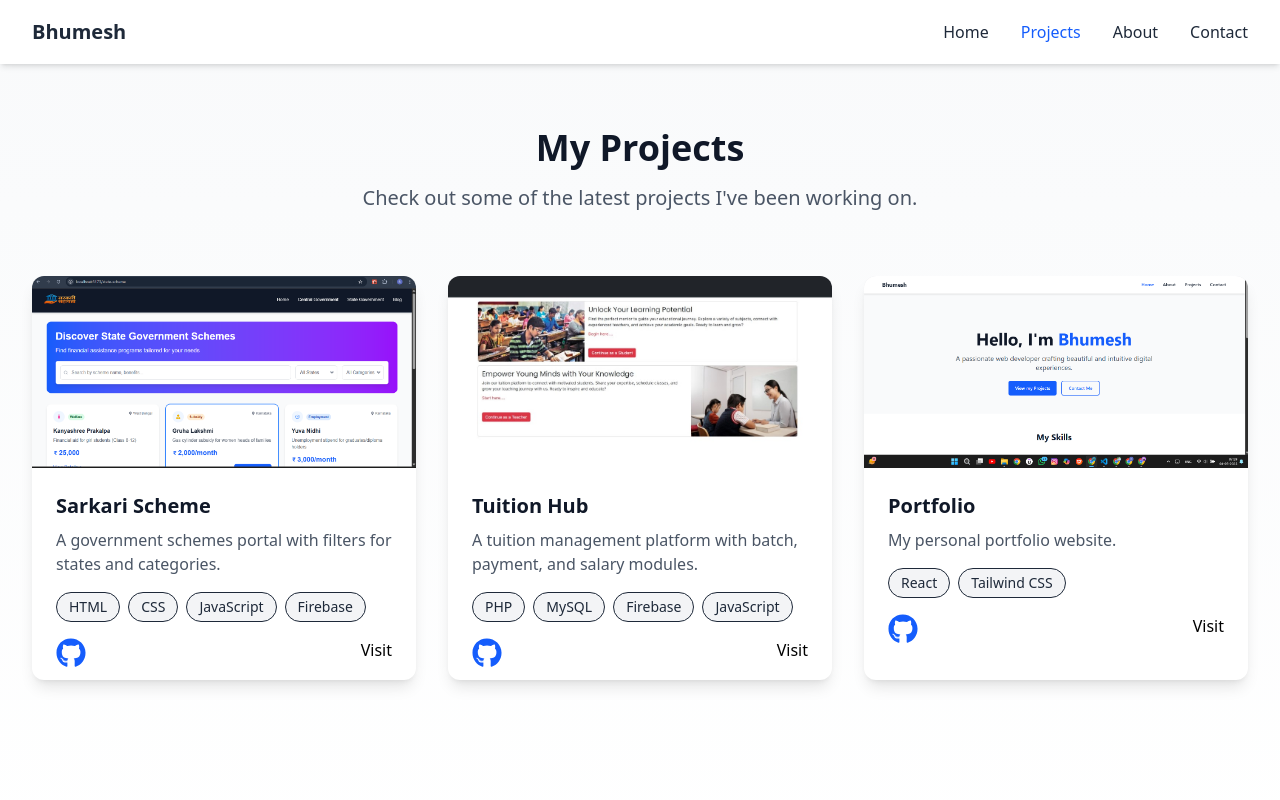
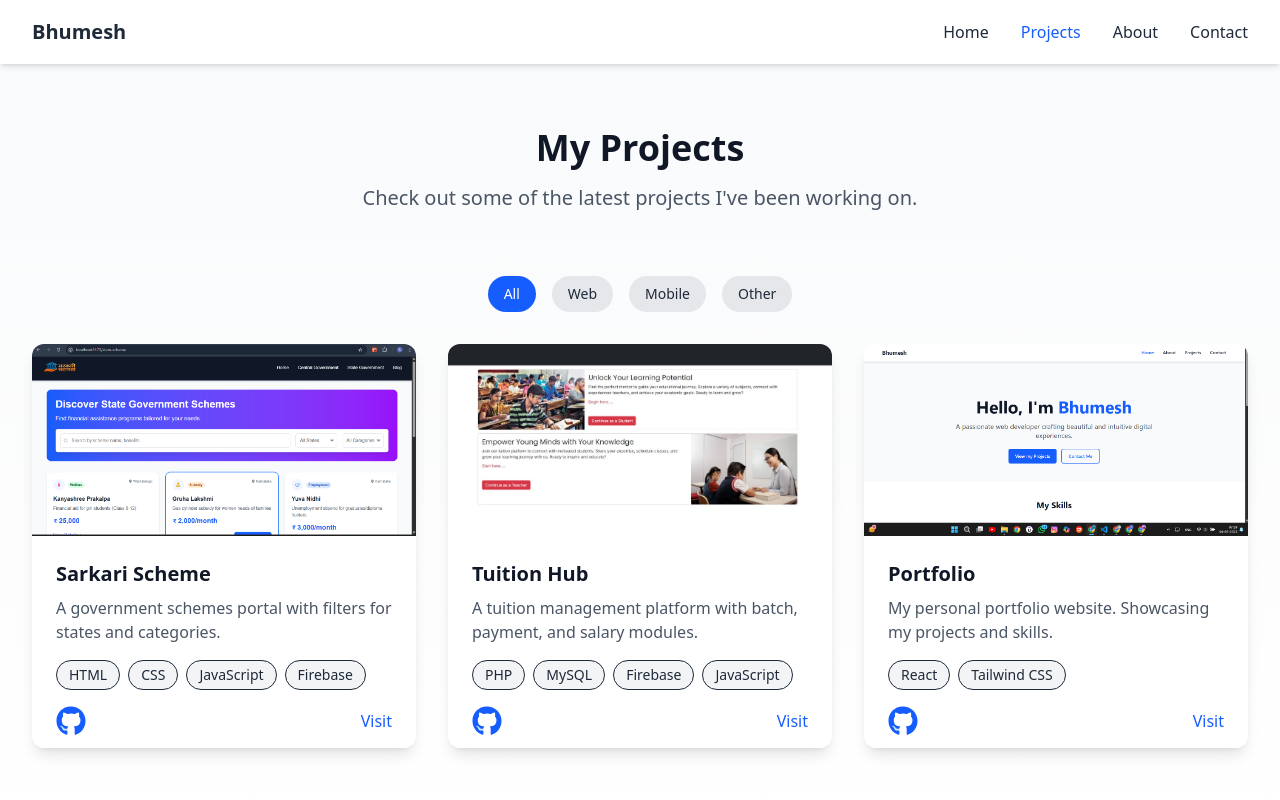
Before and after one commit to BhumeshKatre/Portfolio-Bhumesh, a React (Vite) app in the folder frontend/: page /projects in a window 1280 px wide. Shown: the top 800 px of the page. Built offline with nearby package versions, Linux system fonts and the light colour scheme.

Commit message:
Enhance project display: Add GitHub links, category filtering, and improve project details

```diff
--- a/frontend/src/Components/HomeComponents/FeatureProject.jsx
+++ b/frontend/src/Components/HomeComponents/FeatureProject.jsx
@@ -2,6 +2,7 @@ import React from "react";
 import { motion } from "framer-motion";
 import { projects } from "../../Data";
 import { Link } from "react-router-dom";
+import { FaGithub } from "react-icons/fa";
 const FeatureProject = () => {
   return (
     <>
@@ -36,13 +37,30 @@ const FeatureProject = () => {
                     {project.technologies.map((tech) => (
                       <span
                         key={tech}
-                        className="px-3 py-1 bg-blue-100 text-blue-800 rounded-full text-sm">
+                        className="px-3 py-1 bg-blue-100 text-blue-800 rounded-full text-sm"
+                      >
                         {tech}
                       </span>
                     ))}
                   </div>
-                  <p className="p-2  mt-2 text-lg text-blue-600 bg-gray-100 w-36 rounded-lg hover:outline font-semibold">
-                    <Link>Vew Project →</Link></p>
+                  <div className="flex justify-between items-center align-center">
+                    <a
+                      href={project.github}
+                      className="text-blue-600 block text-3xl font-medium hover:text-blue-700 transition-colors"
+                      target="_blank"
+                      rel="noopener noreferrer"
+                    >
+                      <FaGithub/>
+                    </a>
+                    <a
+                      href={project.href}
+                      className="text-blue-600 text-md font-medium hover:text-blue-700 transition-colors"
+                      target="_blank"
+                      rel="noopener noreferrer"
+                    >
+                      Visit
+                    </a>
+                  </div>
                 </div>
               </motion.div>
             ))}
--- a/frontend/src/Components/layout/Footer.jsx
+++ b/frontend/src/Components/layout/Footer.jsx
@@ -7,12 +7,12 @@ const Footer = () => {
 
   const socialLinks = [
     {
-      href: "https://github.com",
+      href: "https://github.com/BhumeshKatre",
       label: "GitHub",
       icon: <FaGithub />,
     },
     {
-      href: "https://linkedin.com",
+      href: "www.linkedin.com/in/webdeveloperbhumesh",
       label: "LinkedIn",
       icon: <FaLinkedin />,
     },
@@ -41,7 +41,7 @@ const Footer = () => {
                 socialLinks.map((link) => (
                   <motion.a
                     whileHover={{ scale: 1.1 }}
-                    href="https://github.com"
+                    href={link.href}
                     target="_blank"
                     rel="noopener noreferrer"
                     className="text-gray-400 text-3xl  hover:text-white transition-colors"
--- a/frontend/src/Data.jsx
+++ b/frontend/src/Data.jsx
@@ -2,6 +2,7 @@ import { FaPhone, FaEnvelope, FaMapMarkerAlt, FaGithub, FaLinkedin, FaTwitter }
 import sarkarImg from './assets/sarkar.png';
 import tuitionHub from './assets/tuitionHub.jpg';
 import portfolioImg from './assets/portfolio.png'
+
 export const contactInfo = [
   {
     type: "Phone",
@@ -106,6 +107,7 @@ export const projects = [
     github: "https://github.com/BhumeshKatre/Sarkari-Sahayata.git",
     url: "https://sarkari-scheme-demo.com",
     img: sarkarImg,
+    category:'Web'
   },
   {
     id: 4,
@@ -115,17 +117,21 @@ export const projects = [
     technologies: ["PHP", "MySQL", "Firebase", "JavaScript"],
     github: "https://github.com/chandraprakashbagde/tuitionapp.git",
     url: "https://tuition-hub-demo.com",
-    img: tuitionHub
+    img: tuitionHub,
+    category: 'Web'
+
   },
   {
     id: 2,
     name: "Portfolio",
-    description: "My personal portfolio website.",
+    description: "My personal portfolio website. Showcasing my projects and skills.",
     status: "In Progress",
     technologies: ["React", "Tailwind CSS"],
     github: "https://github.com/BhumeshKatre/Portfolio-Bhumesh.git",
     url: "https://portfolio-bhumesh-ntkh.vercel.app/",
-    img:portfolioImg
+    img: portfolioImg,
+    category: 'Web'
+
   },
 ];
 
--- a/frontend/src/pages/Home/Home.jsx
+++ b/frontend/src/pages/Home/Home.jsx
@@ -7,8 +7,12 @@ import Skill from "../../Components/HomeComponents/Skill";
 import FeatureProject from "../../Components/HomeComponents/FeatureProject";
 
 const Home = () => {
+  alert("Welcome to my portfolio! , curently under construction.");
+
+
   return (
     <>
+
       <Hero />
       <Skill />
       <FeatureProject />
--- a/frontend/src/pages/Projects/Projects.jsx
+++ b/frontend/src/pages/Projects/Projects.jsx
@@ -21,9 +21,24 @@ const Projects = () => {
         >
           <h1 className="text-4xl font-bold text-gray-900 mb-4">My Projects</h1>
           <p className="text-xl text-gray-600">Check out some of the latest projects I've been working on.</p>
-
         </motion.div>
 
+        {/* Filter Buttons */}
+        <div className="flex justify-center mb-8 space-x-4">
+          {['All', 'Web', 'Mobile', 'Other'].map((category) => (
+            <button
+              key={category}
+              onClick={() => setActiveFilter(category)}
+              className={`px-4 py-2 rounded-full text-sm font-medium ${
+                activeFilter === category
+                  ? 'bg-blue-600 text-white'
+                  : 'bg-gray-200 text-gray-800'
+              } hover:bg-blue-500 hover:text-white transition-colors`}
+            >
+              {category}
+            </button>
+          ))}
+        </div>
 
         {/* Projects Grid */}
         <div className="grid md:grid-cols-2 lg:grid-cols-3 gap-8">
@@ -42,32 +57,37 @@ const Projects = () => {
                   className="w-full h-full object-cover"
                 />
               </div>
-              <div className="p-6 pb-3 ">
+              <div className="p-6 pb-3">
                 <h3 className="text-xl font-semibold text-gray-900 mb-2">{project.name}</h3>
                 <p className="text-gray-600 mb-4">{project.description}</p>
                 <div className="flex flex-wrap gap-2 mb-4">
                   {project.technologies.map((tech) => (
                     <span
                       key={tech}
-                      className="px-3 py-1 bg-gray-100 text-gray-800 rounded-full text-sm border "
+                      className="px-3 py-1 bg-gray-100 text-gray-800 rounded-full text-sm border"
                     >
                       {tech}
                     </span>
                   ))}
                 </div>
-                <div className="flex justify-between align-middle gap  ">
+                <div className="flex justify-between items-center align-center">
                   <a
                     href={project.github}
                     className="text-blue-600 block text-3xl font-medium hover:text-blue-700 transition-colors"
-                    target='_blank'
-                    rel='noopener noreferrer'
+                    target="_blank"
+                    rel="noopener noreferrer"
                   >
                     <FaGithub />
                   </a>
-                  <a href="">
+                  <a
+                    href={project.href}
+                    className="text-blue-600 text-md font-medium hover:text-blue-700 transition-colors"
+                    target="_blank"
+                    rel="noopener noreferrer"
+                  >
                     Visit
                   </a>
-               </div>
+                </div>
               </div>
             </motion.div>
           ))}
```
